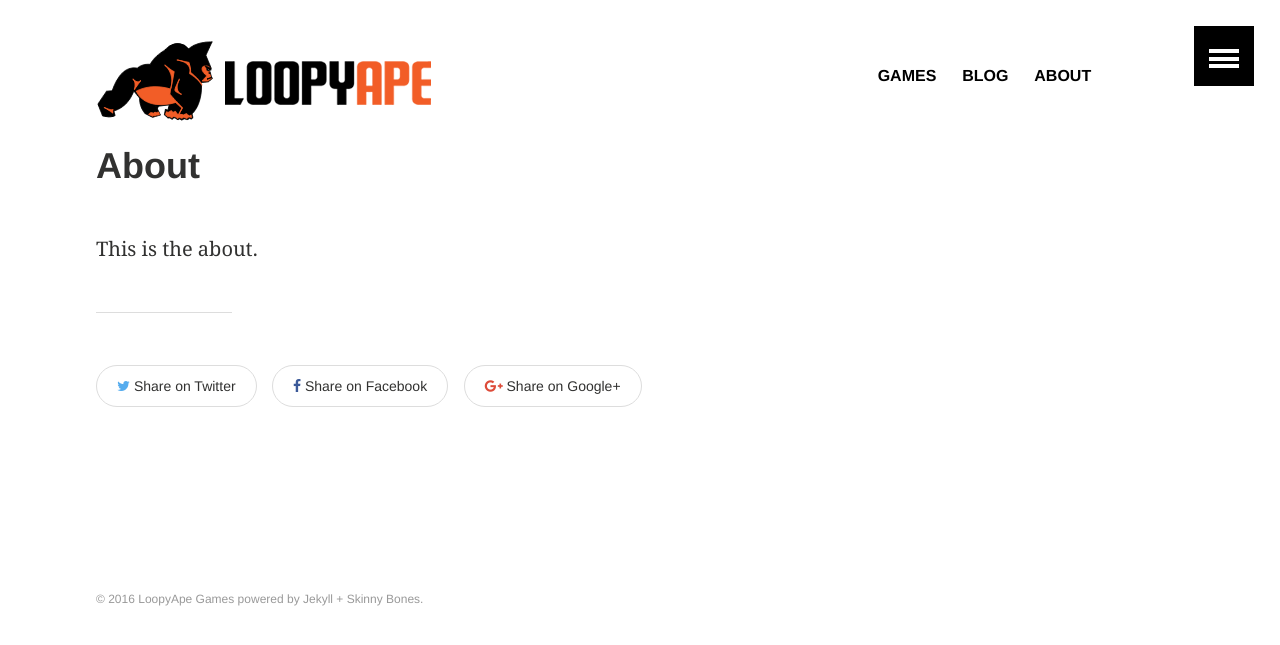
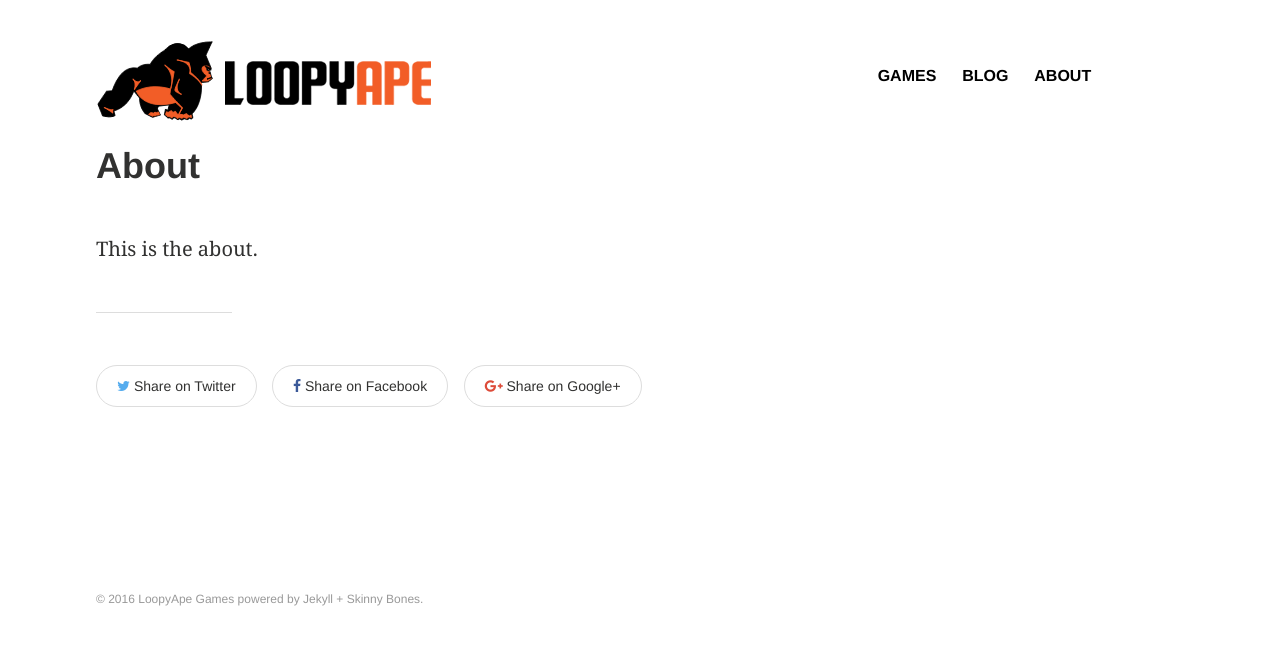
Before and after one commit to LoopyApe/loopyape.github.io, a Jekyll site: the page built from about.md, in a window 1280 px wide. Shown: the top 645 px of the page. Built offline with Jekyll 4.4.1, drawn with Linux system fonts in a browser that asks for light colours.

Commit message:
Clean up.

```diff
--- a/_layouts/default.html
+++ b/_layouts/default.html
@@ -32,16 +32,12 @@
   <body id="js-body">
     {% include browser-upgrade.html %}
     {% include header.html %}
-    {% include navigation-sliding.html %}
 
     <div id="page-wrapper">
       {{ content }}
       {% include footer.html %}
     </div>
 
-    <script src="{{ site.url }}/js/vendor/jquery-1.9.1.min.js"></script>
-    <script src="{{ site.url }}/js/main.js"></script>
-
   </body>
 
 </html>
--- a/_sass/_layout.scss
+++ b/_sass/_layout.scss
@@ -7,6 +7,7 @@
    ========================================================================== */
 
 #masthead {
+	margin-bottom: 30px;
 	padding: $gutter;
 	z-index: 5;
 	@include transform(translate(0,0));
```
